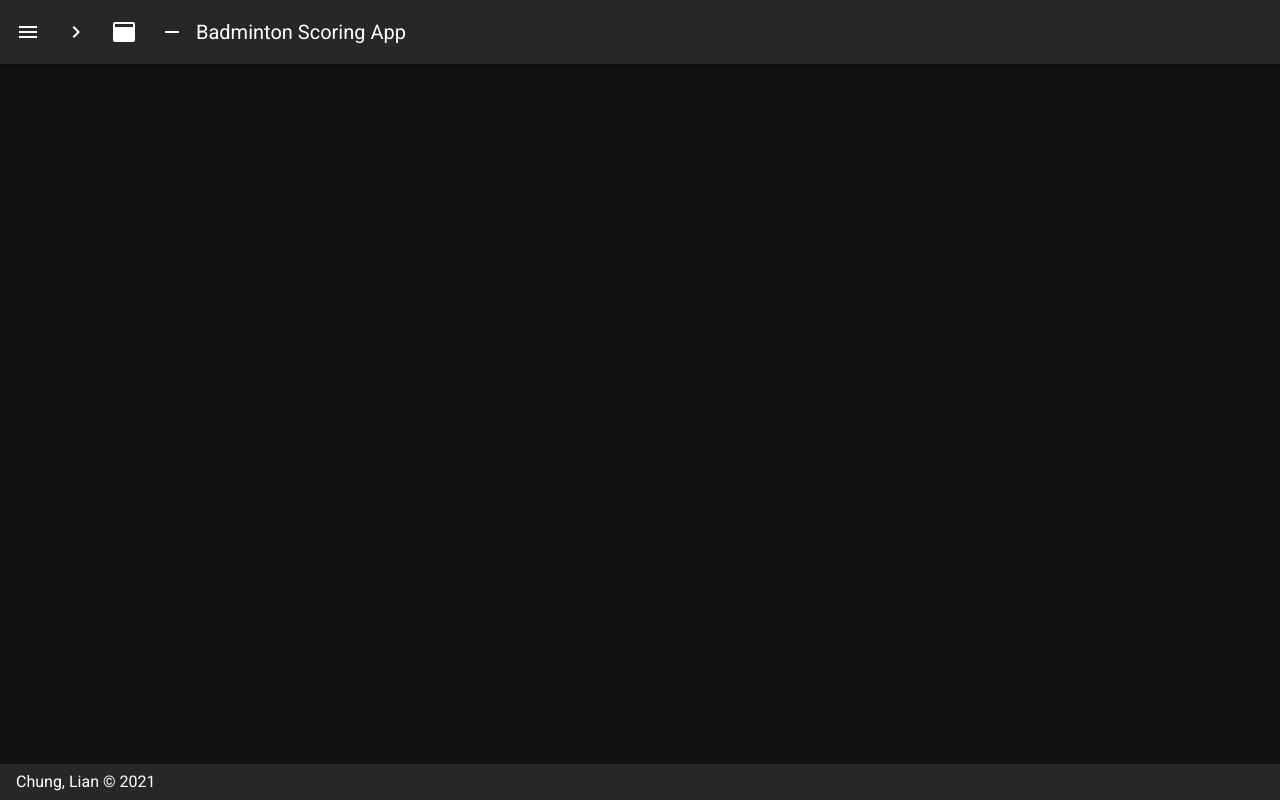
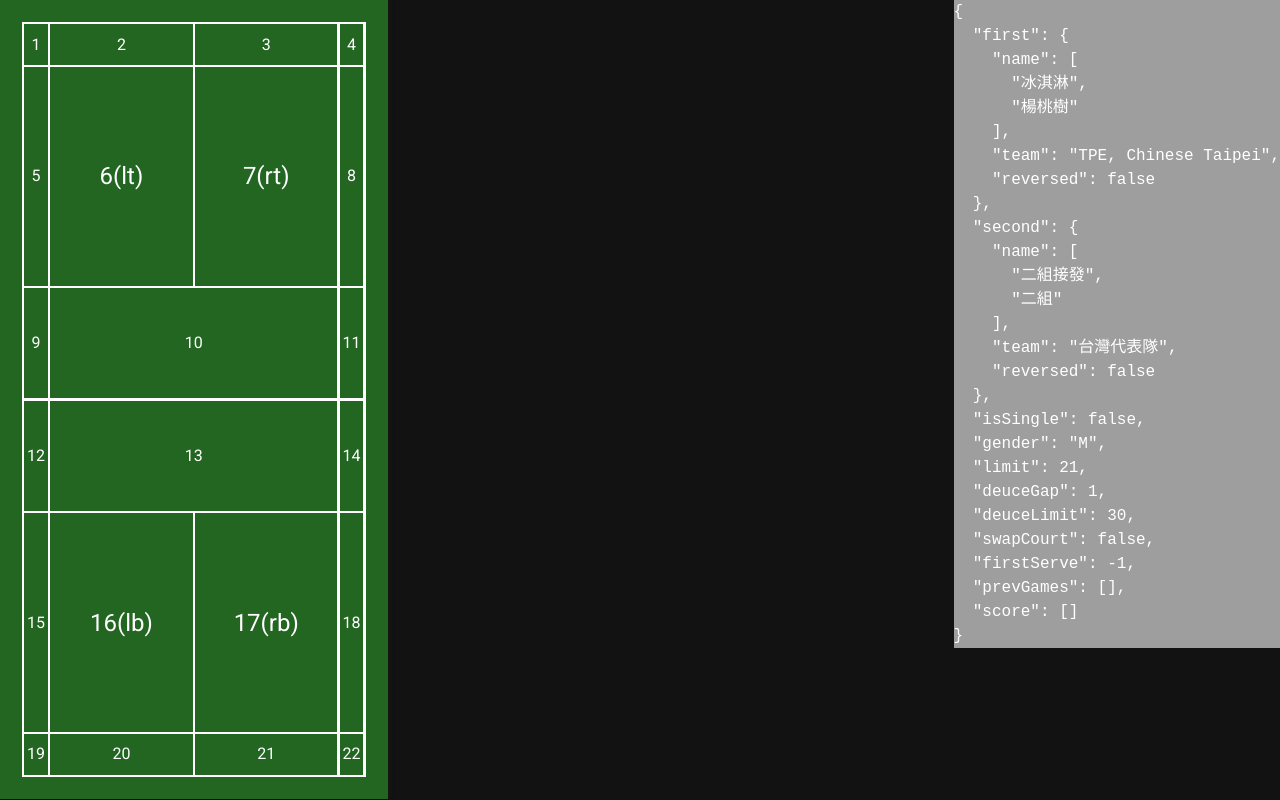
Before and after one commit to hikariNTU/badminton, a Nuxt app: page /broadcast-score in a window 1280 px wide. Built offline with nearby package versions, Linux system fonts and the light colour scheme.

Commit message:
quickCommit

```diff
--- /dev/null
+++ b/components/Brocaster.vue
@@ -0,0 +1,73 @@
+<template>
+  <div class="broadcaster pa-2 rounded-lg elevation-5">yes yes yes</div>
+</template>
+
+<script>
+import { mapGetters, mapState } from "vuex";
+
+const actionLUT = {
+  score: "mergeScoring",
+  first: "mergePlayer/first",
+  second: "mergePlayer/second",
+};
+
+const posterFactory = (attr, location = "state", module = "current") => {
+  return function () {
+    this.broadcaster.postMessage({
+      type: "SYNC",
+      action: actionLUT[attr],
+      payload: this.$store[location][module][attr],
+    });
+  };
+};
+
+export default {
+  name: "Broadcaster",
+  data() {
+    return {
+      broadcaster: null,
+    };
+  },
+  computed: {
+    ...mapGetters("current", [
+      "len",
+      "firstPoint",
+      "secondPoint",
+      "firstSwap",
+      "secondSwap",
+      "servingSide",
+      "posName",
+    ]),
+    // ...mapState("current",[
+    //   'first','second', 'isSingle', 'gender', 'limit', 'deuceGap', 'deuceLimit', 'swapCourt', 'firstServe', 'prevGames', 'score'
+    // ]),
+  },
+  mounted() {
+    this.broadcaster = new BroadcastChannel("BMT_scoring_channel");
+    this.broadcaster.onmessage = (e) => {
+      console.log("[CONSOLE]: ", e.data);
+    };
+    this.broadcaster.postMessage("SERVER_ESTABLISHED");
+  },
+  watch: {
+    "$store.state.current.score": {
+      handler: posterFactory("score"),
+    },
+    "$store.state.current.first": {
+      handler: posterFactory("first"),
+      deep: true,
+    },
+  },
+};
+</script>
+
+<style lang='scss' scoped>
+.broadcaster {
+  display: flex;
+  position: absolute;
+  top: 1rem;
+  left: 1rem;
+  border: solid #eee4 2px;
+  background: #222;
+}
+</style>
--- a/components/Court.vue
+++ b/components/Court.vue
@@ -138,6 +138,12 @@ export default {
   :nth-child(13) {
     grid-column: span 2;
   }
+  :nth-child(6),
+  :nth-child(7),
+  :nth-child(16),
+  :nth-child(17) {
+    font-size: 1.5em;
+  }
   > div {
     color: white;
     display: flex;
--- a/components/CourtVisualizer.vue
+++ b/components/CourtVisualizer.vue
@@ -1,9 +1,28 @@
 <template>
-  <Court
-    v-bind="{ ...$attrs, ...posName }"
-    :serve-color="serveColor"
-    :double="!isSingle"
-  />
+  <div class="court-wrapper">
+    <Court
+      v-bind="{ ...$attrs, ...posName }"
+      :serve-color="serveColor"
+      :double="!isSingle"
+    />
+    <div class="overlay-control">
+      <v-btn fab @click="switchPos(0 ^ swapCourt)">
+        <v-icon>mdi-swap-horizontal-variant</v-icon>
+      </v-btn>
+      <v-btn v-if="len === 0" fab @click="setFirstServe(0 ^ swapCourt)">
+        <v-icon>mdi-badminton</v-icon>
+      </v-btn>
+      <v-btn fab @click="swap">
+        <v-icon>mdi-swap-vertical-variant</v-icon>
+      </v-btn>
+      <v-btn v-if="len === 0" fab @click="setFirstServe(1 ^ swapCourt)">
+        <v-icon>mdi-badminton</v-icon>
+      </v-btn>
+      <v-btn fab @click="switchPos(1 ^ swapCourt)">
+        <v-icon>mdi-swap-horizontal-variant</v-icon>
+      </v-btn>
+    </div>
+  </div>
 </template>
 
 <script>
@@ -13,14 +32,46 @@ export default {
   name: "court-vis",
   components: { Court },
   computed: {
-    ...mapGetters("current", ["servingSide", "posName"]),
+    ...mapGetters("current", ["servingSide", "posName", "len"]),
     serveColor() {
       return this.servingSide === 0 ? "greenyellow" : "orangered";
     },
-    ...mapState("current", ["isSingle"]),
+    ...mapState("current", ["isSingle", "swapCourt"]),
+  },
+  methods: {
+    swap() {
+      this.$store.commit("current/swap");
+    },
+    switchPos(who) {
+      this.$store.commit("current/switchPos", who);
+    },
+    setFirstServe(who) {
+      this.$store.commit("current/setFirstServe", who);
+    },
   },
 };
 </script>
 
-<style>
+<style lang='scss'>
+.court-wrapper {
+  position: relative;
+  &:hover {
+    .overlay-control {
+      opacity: 1;
+    }
+  }
+  .overlay-control {
+    position: absolute;
+    top: 50%;
+    left: 50%;
+    height: 60%;
+    display: flex;
+    flex-direction: column;
+    justify-content: space-between;
+    align-items: center;
+    opacity: 0;
+    transition: opacity 0.2s;
+    transform: translate(-50%, -50%);
+  }
+}
 </style>
--- a/components/PlayersForm.vue
+++ b/components/PlayersForm.vue
@@ -3,7 +3,7 @@
     <v-dialog v-model="dialog" persistent max-width="800px" scrollable>
       <template v-slot:activator="{ on, attrs }">
         <v-btn elevation="0" color="primary" fab tile v-bind="attrs" v-on="on">
-          <v-icon>mdi-file</v-icon>
+          <v-icon>mdi-badge-account-horizontal</v-icon>
         </v-btn>
       </template>
       <v-card>
@@ -99,7 +99,7 @@
 import { merge } from "lodash";
 export default {
   data: () => ({
-    dialog: true,
+    dialog: false,
     isSingle: false,
     gender: "M",
     limit: 21,
--- a/layouts/default.vue
+++ b/layouts/default.vue
@@ -62,12 +62,12 @@ export default {
           to: "/",
         },
         {
-          icon: "mdi-chart-bubble",
-          title: "Inspire",
-          to: "/inspire",
+          icon: "mdi-scoreboard",
+          title: "Broadcast Score",
+          to: "/broadcast-score",
         },
         {
-          icon: "mdi-scoreboard",
+          icon: "mdi-ballot",
           title: "Score",
           to: "/score",
         },
--- /dev/null
+++ b/layouts/minimal.vue
@@ -0,0 +1,11 @@
+<template>
+  <v-app dark>
+    <v-main>
+      <Nuxt />
+    </v-main>
+  </v-app>
+</template>
+
+<script>
+export default {};
+</script>
--- /dev/null
+++ b/pages/broadcast-score.vue
@@ -0,0 +1,51 @@
+<template>
+  <v-container class="ma-0 pa-0 d-flex" v-resize="getHeight" fluid>
+    <Court :height="height" />
+    <div class="d-flex flex-column-reverse justify-center align-stretch pa-2">
+      <pre
+        v-for="(msg, idx) in recieved"
+        :key="idx"
+        class="blue-grey darken-2 pa-1 rounded-lg my-1"
+        >{{ msg }}</pre
+      >
+    </div>
+    <pre class="ml-auto mb-auto grey">{{ $store.state.current }}</pre>
+  </v-container>
+</template>
+
+<script>
+import Court from "../components/Court";
+
+export default {
+  components: { Court },
+  layout: "minimal",
+  data() {
+    return {
+      height: "100vh",
+      // minusHeight: 64 + 36,
+      broadcaster: null,
+      recieved: [],
+    };
+  },
+  mounted() {
+    this.getHeight();
+    this.broadcaster = new BroadcastChannel("BMT_scoring_channel");
+    this.broadcaster.onmessage = (e) => {
+      console.log(e.data);
+      this.recieved.push(e.data);
+    };
+    this.broadcaster.postMessage("Establish new Reciever");
+  },
+  methods: {
+    getHeight() {
+      this.height = `calc(${window.innerHeight}px)`;
+    },
+  },
+  destroyed() {
+    this.broadcaster.close();
+  },
+};
+</script>
+
+<style>
+</style>
--- a/pages/score.vue
+++ b/pages/score.vue
@@ -17,7 +17,7 @@
         <v-icon>mdi-delete</v-icon>
       </v-btn>
     </Controller>
-    <div class="d-flex flex-column pa-10 red darken-4" v-if='false'>
+    <div class="d-flex flex-column pa-10 red darken-4" v-if="false">
       <div>Length: {{ len }}</div>
       <div>First: {{ firstPoint }}</div>
       <div>Second: {{ secondPoint }}</div>
@@ -27,6 +27,7 @@
       <div>Pos: {{ posName }}</div>
       <!-- <Court v-bind="posName" height='30rem'/> -->
     </div>
+    <Broadcaster v-if='broadcast'/>
   </div>
 </template>
 
@@ -36,11 +37,12 @@ import CourtVis from "../components/CourtVisualizer";
 import Court from "../components/Court";
 import Controller from "../components/Controller";
 import PlayersForm from "../components/PlayersForm";
+import Broadcaster from "../components/Brocaster";
 
 import { mapGetters } from "vuex";
 
 export default {
-  components: { Score, CourtVis, Controller, PlayersForm },
+  components: { Score, CourtVis, Controller, PlayersForm, Broadcaster },
   props: {
     minusHeight: {
       // Will be minus from given height?
@@ -52,6 +54,9 @@ export default {
     return {
       height: "0",
       showCourt: false,
+      syncScore: true,
+      broadcaster: null,
+      broadcast: true,
     };
   },
   computed: {
@@ -70,9 +75,6 @@ export default {
     this.showCourt = true;
   },
   methods: {
-    hello() {
-      console.log("hello world.");
-    },
     getHeight() {
       this.height = `calc(${window.innerHeight - this.minusHeight}px)`;
     },
--- a/store/current.js
+++ b/store/current.js
@@ -15,12 +15,12 @@ export const state = () => ({
   limit: 21,
   deuceGap: 1,
   deuceLimit: 30,
+  // Setting: Position Status
+  swapCourt: false,
+  firstServe: -1,
   // Scoring
   prevGames: [],
   score: [],
-  // Position Status
-  swapCourt: false,
-  firstServe: -1,
 })
 
 const getPos = (isSwitch = false, isSwap = false) => {
@@ -108,6 +108,23 @@ export const mutations = {
   swap(state) {
     state.swapCourt = !state.swapCourt
   },
+  switchPos(state, who) {
+    switch (who) {
+      case 'first':
+      case 0:
+        state.first.reversed ^= 1;
+        break;
+      case 'second':
+      case 1:
+        state.second.reversed ^= 1;
+        break;
+      default:
+        console.warn(
+          `[${who}] is not valid argv for switch position.`
+        )
+        return
+    }
+  },
   writeScore(state, value) {
     state.score.push(value)
   },
@@ -135,10 +152,32 @@ export const mutations = {
     Object.assign(state, normal)
     Object.assign(state.first, restFirst)
     state.first.name.splice(0)
-    state.first.name.push(...firstName)
+    state.first.name.concat(firstName)
     Object.assign(state.second, restSecond)
     state.second.name.splice(0)
-    state.second.name.push(...secondName)
+    state.second.name.concat(secondName)
+  },
+  mergePlayer(state, { target, payload }) {
+    if (['first', 'second'].contains(target)) {
+      const { name = null, ...rest } = payload
+      if (name !== null) {
+        state[target].name.splice(0)
+        state[target].name.concat(name)
+      }
+      Object.assign(state[target], rest)
+    }
+  },
+  mergeSetting(state, payload) {
+    Object.assign(state, payload)
+  },
+  mergeScoring(state, payload) {
+    state.score.splice(0)
+    state.score.concat(payload)
+  },
+  mergePrevGames(state, payload) {
+    // Did Score Reacting?
+    state.prevGames.splice(0)
+    state.prevGames.concat(payload)
   },
   setFirstServe(state, who) {
     switch (who) {
@@ -149,6 +188,10 @@ export const mutations = {
       case 'second':
       case 1:
         state.firstServe = 1;
+        break;
+      case 'unset':
+      case -1:
+        state.firstServe = -1
         break;
       default:
         console.warn(`[${who}] is not valid argv for serving.`)
@@ -164,6 +207,7 @@ export const actions = {
       // commit('clear', 'second');
       commit('deleteScore', true);
       commit('deleteGame', true);
+      commit('setFirstServe', -1)
     } else {
       // commit('clear', who)
     }
```
